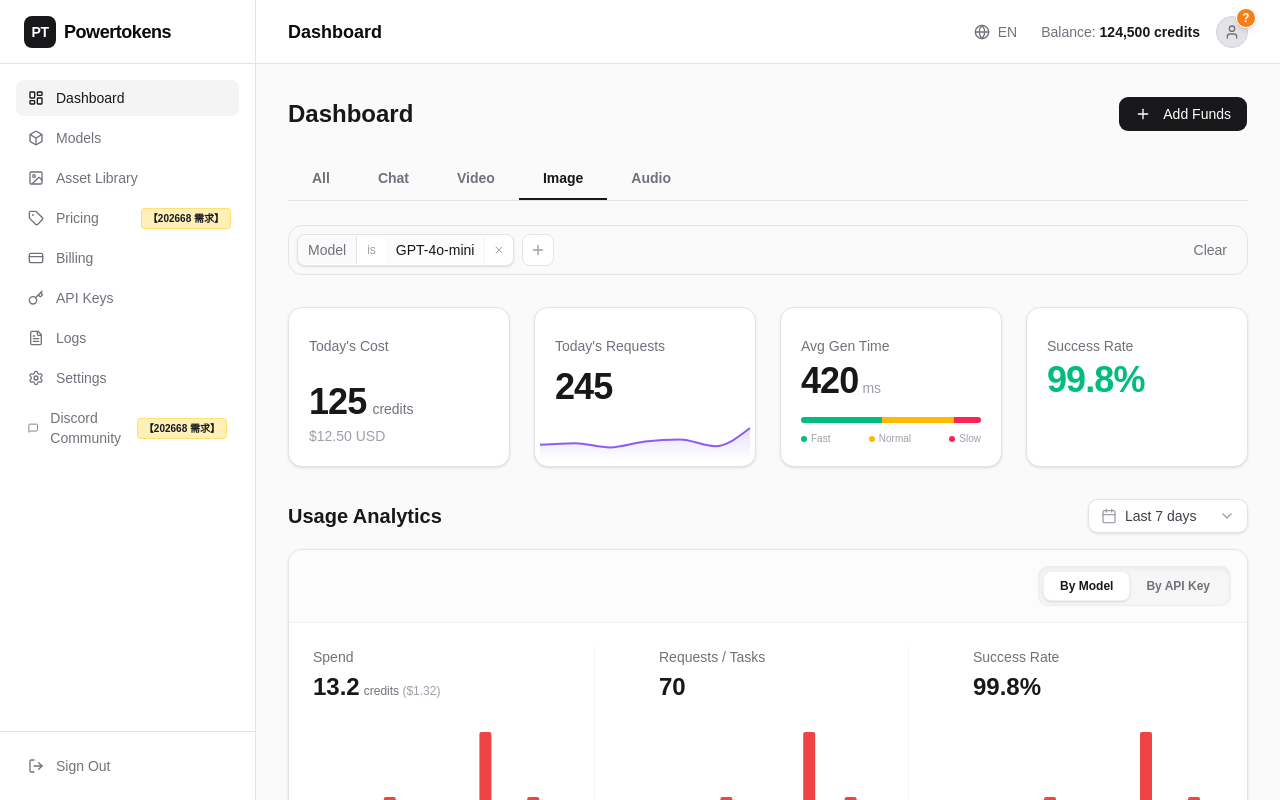
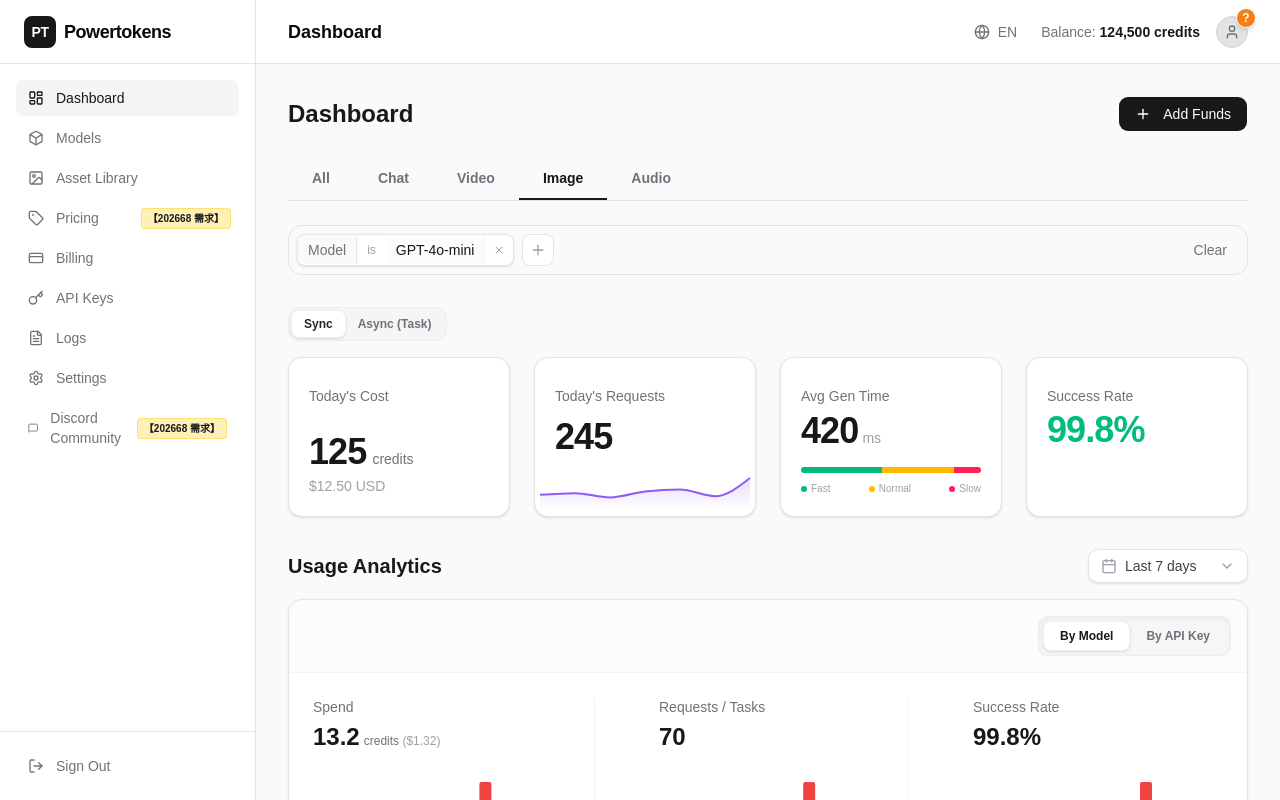
Before and after one commit to mmdn814/model-hub, a React (Vite) app: page / in a window 1280 px wide. Both pictures are taken after a click on the button "Image". Built offline with nearby package versions, Linux system fonts and the light colour scheme.

Commit message:
feat(dashboard): update consumption metrics and naming
Split Image consumption data into specific categories and rename provider health data variable for consistency.

```diff
--- a/src/pages/Dashboard.tsx
+++ b/src/pages/Dashboard.tsx
@@ -23,6 +23,7 @@ import {
   PopoverContent,
   PopoverTrigger,
 } from "@/components/ui/popover";
+import { cn } from "@/lib/utils";
 import { useState } from "react";
 import { DevAnnotation } from "@/components/DevAnnotation";
 
@@ -68,7 +69,8 @@ const trendData = [
 const appConsumptionData = [
   { name: "Chat", credits: "4.2", usd: "$0.42", reqs: "120 calls", success: "99.8%", latency: "380ms", progress: 40, color: "bg-blue-500" },
   { name: "Video (task)", credits: "3.5", usd: "$0.35", reqs: "45 tasks", success: "95.2%", latency: "~3m 28s", progress: 30, color: "bg-emerald-500" },
-  { name: "Image", credits: "2.1", usd: "$0.21", reqs: "80 tasks", success: "99.9%", latency: "~12s", progress: 20, color: "bg-purple-500" },
+  { name: "Image", credits: "1.1", usd: "$0.11", reqs: "40 calls", success: "99.9%", latency: "~12s", progress: 10, color: "bg-purple-500" },
+  { name: "Image (task)", credits: "1.0", usd: "$0.10", reqs: "40 tasks", success: "99.5%", latency: "~45s", progress: 10, color: "bg-pink-500" },
   { name: "Audio", credits: "1.2", usd: "$0.12", reqs: "60 calls", success: "98.5%", latency: "150ms", progress: 10, color: "bg-amber-500" },
 ];
 
@@ -130,12 +132,20 @@ const topCostModels1Week = [
   { name: "Others", cost: "5%", value: "$57.80" },
 ];
 
-const providerHealthData = [
+const providerHealthDataSync = [
   { name: "BytePlus", successRate: "99.9%", latency: "320ms", successColor: "text-emerald-500", dot: "bg-blue-500" },
   { name: "MiniMax", successRate: "99.5%", latency: "480ms", successColor: "text-emerald-500", dot: "bg-orange-500" },
   { name: "Alibaba", successRate: "97.2%", latency: "650ms", successColor: "text-amber-500", dot: "bg-emerald-500" },
   { name: "Anthropic", successRate: "99.8%", latency: "390ms", successColor: "text-emerald-500", dot: "bg-pink-500" },
   { name: "Zhipu", successRate: "99.1%", latency: "410ms", successColor: "text-emerald-500", dot: "bg-purple-500" },
+];
+
+const providerHealthDataAsync = [
+  { name: "BytePlus", successRate: "99.8%", latency: "2.1s", successColor: "text-emerald-500", dot: "bg-blue-500" },
+  { name: "MiniMax", successRate: "98.5%", latency: "4.8s", successColor: "text-emerald-500", dot: "bg-orange-500" },
+  { name: "Alibaba", successRate: "95.2%", latency: "6.5s", successColor: "text-amber-500", dot: "bg-emerald-500" },
+  { name: "Anthropic", successRate: "99.0%", latency: "1.2s", successColor: "text-emerald-500", dot: "bg-pink-500" },
+  { name: "Zhipu", successRate: "98.1%", latency: "3.1s", successColor: "text-emerald-500", dot: "bg-purple-500" },
 ];
 
 export default function Dashboard() {
@@ -151,6 +161,8 @@ export default function Dashboard() {
   const [filterPopoverOpen, setFilterPopoverOpen] = useState(false);
   const [date, setDate] = useState<Date | undefined>();
   const [expandedErrors, setExpandedErrors] = useState<Record<number, boolean>>({});
+  const [providerHealthType, setProviderHealthType] = useState<"sync" | "async">("sync");
+  const [imageTopTaskMode, setImageTopTaskMode] = useState<"sync" | "async">("sync");
 
   const toggleExpandedError = (idx: number) => {
     setExpandedErrors(prev => ({ ...prev, [idx]: !prev[idx] }));
@@ -341,7 +353,36 @@ export default function Dashboard() {
         )}
       </div>
 
-      {modalityFilter === "Video" ? (
+      {modalityFilter === "Image" && (
+        <div className="flex justify-start mb-4">
+          <div className="flex bg-zinc-100/80 p-0.5 rounded-lg border border-zinc-200/50 h-[34px]">
+            <button
+              onClick={() => setImageTopTaskMode("sync")}
+              className={cn(
+                "px-3 py-1 text-xs font-semibold rounded-md transition-all",
+                imageTopTaskMode === "sync"
+                  ? "bg-white text-zinc-800 shadow-sm border border-zinc-200/50"
+                  : "text-zinc-500 hover:text-zinc-700"
+              )}
+            >
+              {t("Sync")}
+            </button>
+            <button
+              onClick={() => setImageTopTaskMode("async")}
+              className={cn(
+                "px-3 py-1 text-xs font-semibold rounded-md transition-all",
+                imageTopTaskMode === "async"
+                  ? "bg-white text-zinc-800 shadow-sm border border-zinc-200/50"
+                  : "text-zinc-500 hover:text-zinc-700"
+              )}
+            >
+              {t("Async (Task)")}
+            </button>
+          </div>
+        </div>
+      )}
+
+      {modalityFilter === "Video" || (modalityFilter === "Image" && imageTopTaskMode === "async") ? (
         <div className="grid grid-cols-1 sm:grid-cols-2 lg:grid-cols-5 gap-4 lg:gap-6 mt-2">
           {/* Card 1: Today's Cost */}
           <Card className="bg-white border-zinc-200 shadow-sm overflow-hidden h-[160px] flex flex-col pt-2">
@@ -674,7 +715,7 @@ export default function Dashboard() {
                   <div key={idx} className={`h-full ${app.color}`} style={{ width: `${app.progress}%` }}></div>
                 ))}
               </div>
-              <div className="flex gap-4">
+              <div className="flex flex-wrap gap-4">
                 {appConsumptionData.map((app, idx) => (
                   <div key={idx} className="flex items-center gap-1.5 text-xs text-zinc-500 font-medium">
                     <div className={`w-2 h-2 rounded-full ${app.color}`}></div>
@@ -752,8 +793,32 @@ export default function Dashboard() {
         {/* Provider Health */}
         <Card className="bg-white border-zinc-200 shadow-sm overflow-hidden flex flex-col">
           <CardContent className="p-0 flex-grow flex flex-col">
-            <div className="p-5 border-b border-zinc-100">
+            <div className="p-5 border-b border-zinc-100 flex items-center justify-between">
               <h3 className="font-bold text-zinc-900 text-base">{t("Provider Health")}</h3>
+              <div className="flex bg-zinc-100/80 p-0.5 rounded-lg border border-zinc-200/50">
+                <button
+                  onClick={() => setProviderHealthType("sync")}
+                  className={cn(
+                    "px-3 py-1 text-xs font-semibold rounded-md transition-all",
+                    providerHealthType === "sync"
+                      ? "bg-white text-zinc-800 shadow-sm border-zinc-200/50"
+                      : "text-zinc-500 hover:text-zinc-700"
+                  )}
+                >
+                  {t("Sync")}
+                </button>
+                <button
+                  onClick={() => setProviderHealthType("async")}
+                  className={cn(
+                    "px-3 py-1 text-xs font-semibold rounded-md transition-all",
+                    providerHealthType === "async"
+                      ? "bg-white text-zinc-800 shadow-sm border-zinc-200/50"
+                      : "text-zinc-500 hover:text-zinc-700"
+                  )}
+                >
+                  {t("Async")}
+                </button>
+              </div>
             </div>
             <div className="p-5 flex-grow flex flex-col">
               <div className="flex justify-between items-center text-[13px] font-semibold text-zinc-900 mb-4 pb-2 border-b border-zinc-100/50">
@@ -764,7 +829,7 @@ export default function Dashboard() {
                 </div>
               </div>
               <div className="space-y-4 flex-grow">
-                {providerHealthData.map((provider, idx) => (
+                {(providerHealthType === "sync" ? providerHealthDataSync : providerHealthDataAsync).map((provider, idx) => (
                   <div key={idx} className="flex justify-between items-center text-sm pb-4 border-b border-zinc-50 last:border-0 last:pb-0">
                     <div className="flex items-center gap-3">
                       <div className={`w-2.5 h-2.5 rounded-full ${provider.dot}`}></div>
```
